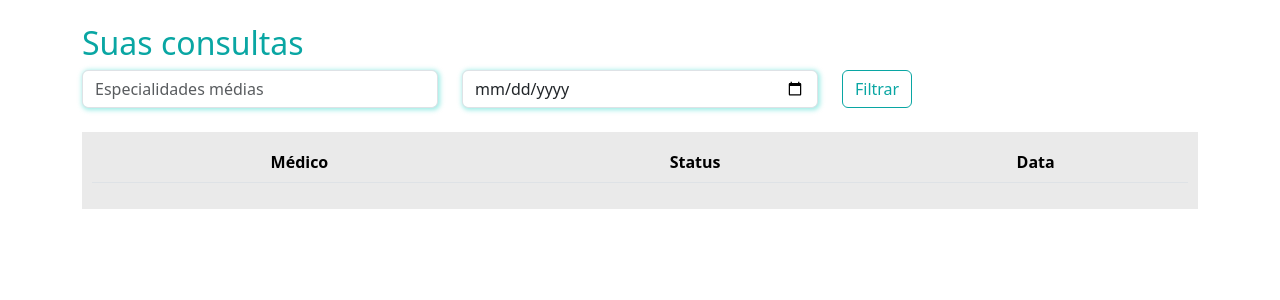
After one commit to duca-meneses/healing, a Django app: page /pacientes/minhas_consultas/ in a window 1280 px wide. The commit adds this page. Shown: the top 300 px of the page. Run offline with Django 5.2, Linux system fonts and the light colour scheme; the visitor is signed in with stand-in values (Sample User, id 1); data that the repository does not hold is empty.

Commit message:
feat: Add route and view for home and minhas_consultas

```diff
--- a/paciente/templates/home.html
+++ b/paciente/templates/home.html
@@ -56,7 +56,7 @@
                                 Aguarde uma data
                             {% endif %}
 
-                        <a href="#" class="btn btn-success btn-dark-color">Agendar</a>
+                        <a href="{% url 'escolher_horario' medico.id %}" class="btn btn-success btn-dark-color">Agendar</a>
                     </div>
                     <br>
                 {% endfor %}
--- /dev/null
+++ b/paciente/templates/minhas_consulta.html
@@ -0,0 +1,62 @@
+{% extends "base.html" %}
+{% load static %}
+
+{% block 'head' %}
+
+    <link rel="stylesheet" href="{% static 'medicos/css/abrir_horario.css' %}">
+    <link rel="stylesheet" href="{% static 'users/css/users.css' %}">
+    <link rel="stylesheet" href="{% static 'medicos/css/cadastro_medico.css' %}">
+    <link rel="stylesheet" href="{% static 'pacientes/css/home.css' %}">
+    <link rel="stylesheet" href="https://cdn.jsdelivr.net/npm/bootstrap-icons@1.11.3/font/bootstrap-icons.min.css">
+
+{% endblock 'head' %}
+
+{% block 'body' %}
+
+
+    <div class="container">
+        <br>
+        <h2><span class="color-dark">Suas consultas</span></h2>
+
+        <div class="row">
+
+            <div class="col-md">
+                <input type="text" name="especialidades" id="" class="form-control shadow-main-color" placeholder="Especialidades médias">
+            </div>
+            <div class="col-md">
+                <input type="date" name="data" id="" class="form-control shadow-main-color" placeholder="Data da consulta">
+
+            </div>
+            <div class="col-md">
+                <input type="submit" value="Filtrar" class="btn btn-dark-color-outline">
+            </div>
+        </div>
+
+        <br>
+
+        <div class="list-minhas-consultas">
+            <table class="table">
+                <thead>
+                  <tr>
+                    <th scope="col">Médico</th>
+                    <th scope="col">Status</th>
+                    <th scope="col">Data</th>
+                  </tr>
+                </thead>
+                <tbody>
+                    {% for consulta in minhas_consultas  %}
+                        <tr>
+                            <td><a href="#">Dr(a). {{consulta.data_aberta.user}}</a></td>
+                            <td>{{consulta.get_status_display}}</td>
+                            <td>{{consulta.data_aberta.data}}</td>
+                        </tr>
+                    {% endfor %}
+                </tbody>
+              </table>
+
+        </div>
+
+
+    </div>
+
+{% endblock 'body' %}
--- a/paciente/urls.py
+++ b/paciente/urls.py
@@ -2,6 +2,8 @@ from django.urls import path
 from . import views
 
 urlpatterns =[
-    path('home/', views.home, name='home')
-
+    path('home/', views.home, name='home'),
+    path('escolher_horario/<int:id_dados_medicos>', views.escolher_horario, name='escolher_horario'),
+    path('agendar_horario/<int:id_data_aberta>/', views.agendar_horario, name="agendar_horario"),
+    path('minhas_consultas/', views.minhas_consultas, name="minhas_consultas"),
 ]
--- a/paciente/views.py
+++ b/paciente/views.py
@@ -1,5 +1,9 @@
-from django.shortcuts import render
-from medico.models import DadosMedico, Especialidades
+from datetime import datetime
+from django.shortcuts import redirect, render
+from medico.models import DadosMedico, DatasAbertas, Especialidades
+from paciente.models import Consulta
+from django.contrib import messages
+from django.contrib.messages import constants
 
 def home(request):
     if request.method == 'GET':
@@ -17,3 +21,32 @@ def home(request):
 
         especialidades = Especialidades.objects.all()
         return render(request, 'home.html', {'medicos': medicos, 'especialidades': especialidades})
+
+def escolher_horario(request, id_dados_medicos):
+    if request.method == 'GET':
+        medico = DadosMedico.objects.get(id=id_dados_medicos)
+        datas_abertas = DatasAbertas.objects.filter(
+            user=medico.user).filter(data__gte=datetime.now()).filter(agendado=False)
+        return render(request, 'escolher_horario.html', {'medico': medico, 'datas_abertas': datas_abertas})
+
+
+def agendar_horario(request, id_data_aberta):
+    if request.method == 'GET':
+        data_aberta =  DatasAbertas.objects.get(id=id_data_aberta)
+
+        horario_agendado = Consulta(
+            paciente=request.user,
+            data_aberta=data_aberta,
+        )
+        horario_agendado.save()
+
+        data_aberta.agendado = True
+        data_aberta.save()
+
+        messages.add_message(request, constants.SUCCESS, 'Consulta agendada com sucesso')
+        return redirect('pacientes/minhas_consulta/')
+
+def minhas_consultas(request):
+    # Todo: Implement this filter of this method
+    minhas_consultas =  Consulta.objects.filter(paciente=request.user).filter(data_aberta__data__gte=datetime.now())
+    return render(request, 'minhas_consulta.html', {'minhas_consultas': minhas_consultas})
```
